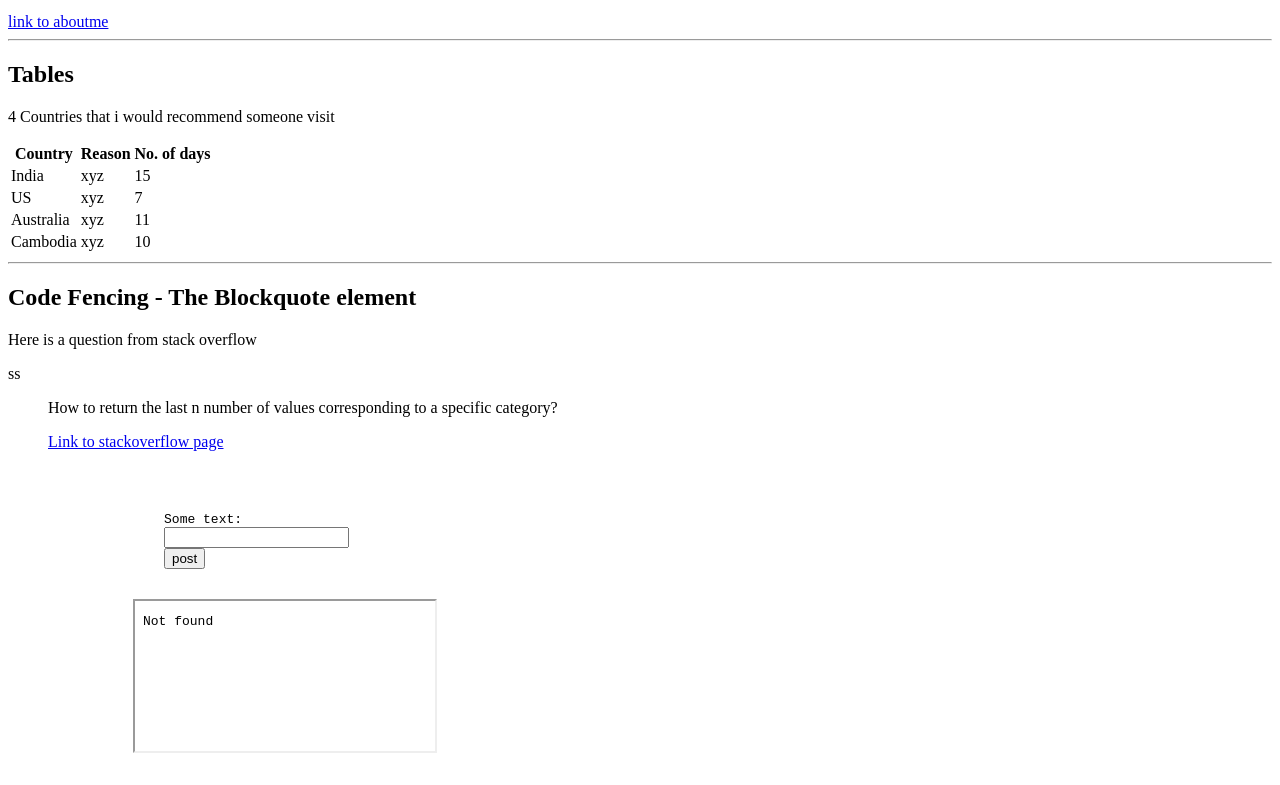
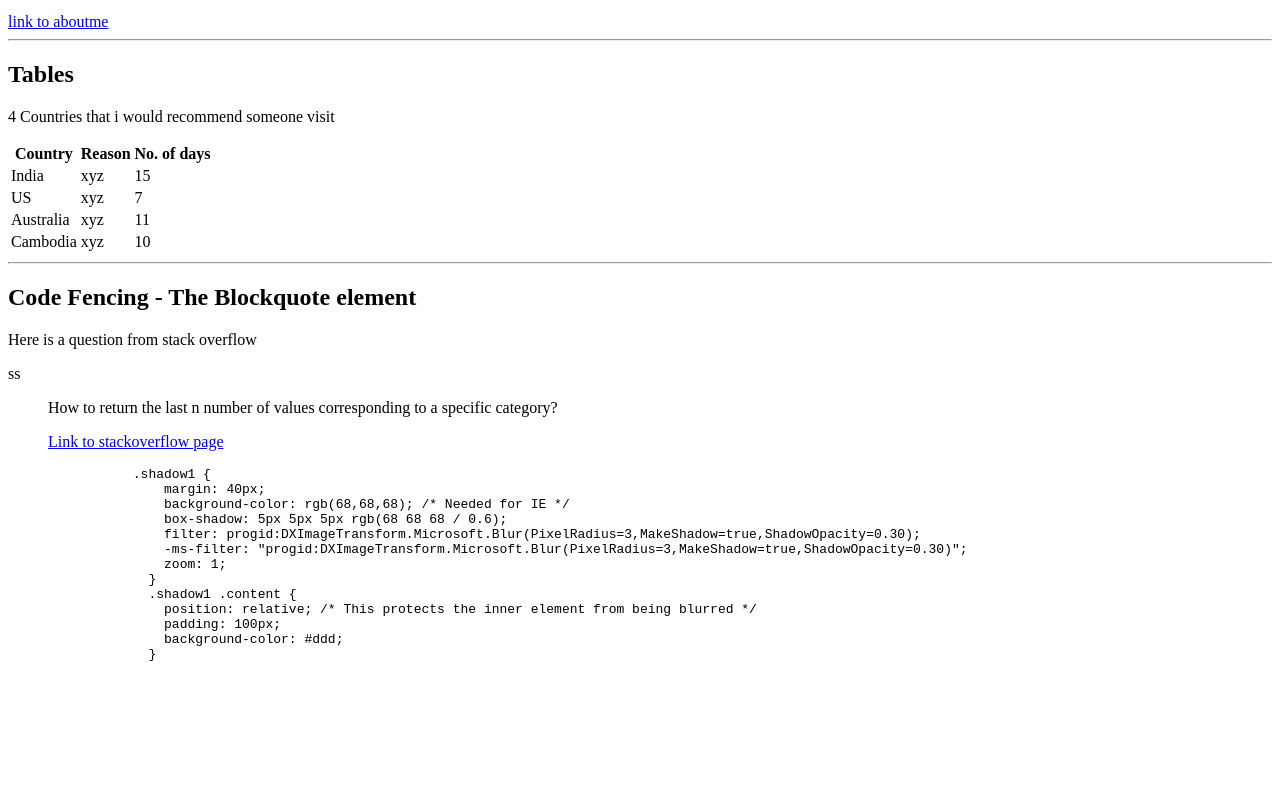
Before and after one commit to 44-563-Web-Apps-S23/44563-webapps-assignment-3-Greeshma0911, a plain HTML site: page index.html in a window 1280 px wide. Shown: the part 508-1293 px from the top of the page. After the commit the page ends 1198 px from the top, so only its background shows below. Drawn offline with Linux system fonts and the light colour scheme.

Commit message:
making corrections assignment

```diff
--- a/index.html
+++ b/index.html
@@ -68,13 +68,19 @@
             <blockquote>How to return the last n number of values corresponding to a specific category?</blockquote>
             <a href="https://stackoverflow.com/questions/75342892/how-to-return-the-last-n-number-of-values-corresponding-to-a-specific-category"><blockquote cite="https://stackoverflow.com/questions/75342892/how-to-return-the-last-n-number-of-values-corresponding-to-a-specific-category">Link to stackoverflow page</blockquote></a>
             <pre>
-                <form action="iframe.php" target="my-iframe" method="post">
-
-                    <label for="text">Some text:</label>
-                    <input type="text" name="text" id="text">
-                    <input type="submit" value="post">
-                </form>
-                <iframe name="my-iframe" src="iframe.php"></iframe>
+                .shadow1 {
+                    margin: 40px;
+                    background-color: rgb(68,68,68); /* Needed for IE */
+                    box-shadow: 5px 5px 5px rgb(68 68 68 / 0.6);
+                    filter: progid:DXImageTransform.Microsoft.Blur(PixelRadius=3,MakeShadow=true,ShadowOpacity=0.30);
+                    -ms-filter: "progid:DXImageTransform.Microsoft.Blur(PixelRadius=3,MakeShadow=true,ShadowOpacity=0.30)";
+                    zoom: 1;
+                  }
+                  .shadow1 .content {
+                    position: relative; /* This protects the inner element from being blurred */
+                    padding: 100px;
+                    background-color: #ddd;
+                  }
             </pre>
         </body>
     </head>
```
Also changed, not shown: aboutme.html (+1 -0 lines).
